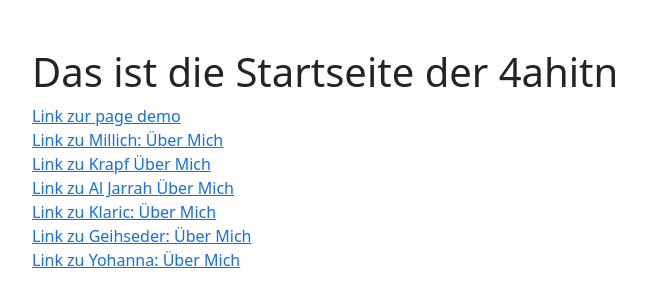
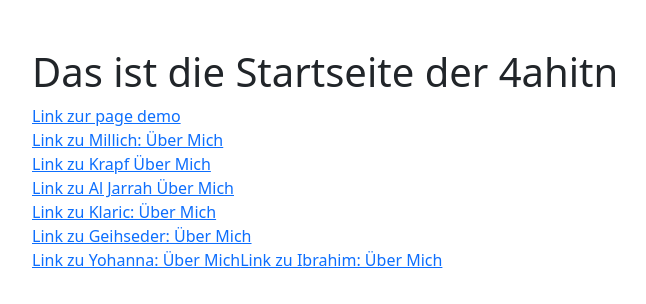
Before and after one commit to mahies/4ahitn_24, an Angular app: page / in a window 1280 px wide. Shown: the top 304 px of the page, without its empty margins (28-674 px from the left). Built offline with nearby package versions, Linux system fonts and the light colour scheme.

Commit message:
IBrahim test

```diff
--- a/src/app/page-home/page-home.component.html
+++ b/src/app/page-home/page-home.component.html
@@ -13,5 +13,6 @@
   <a routerLink="/aboutMeGEIHSEDER" routerLinkActive="active">Link zu Geihseder: Über Mich</a>
   <br>
   <a routerLink="/aboutMeYOHANNA" routerLinkActive="active">Link zu Yohanna: Über Mich</a>
+  <a routerLink="/aboutMeIBRAHIM" routerLinkActive="active">Link zu Ibrahim: Über Mich</a>
 
 </main>
```
